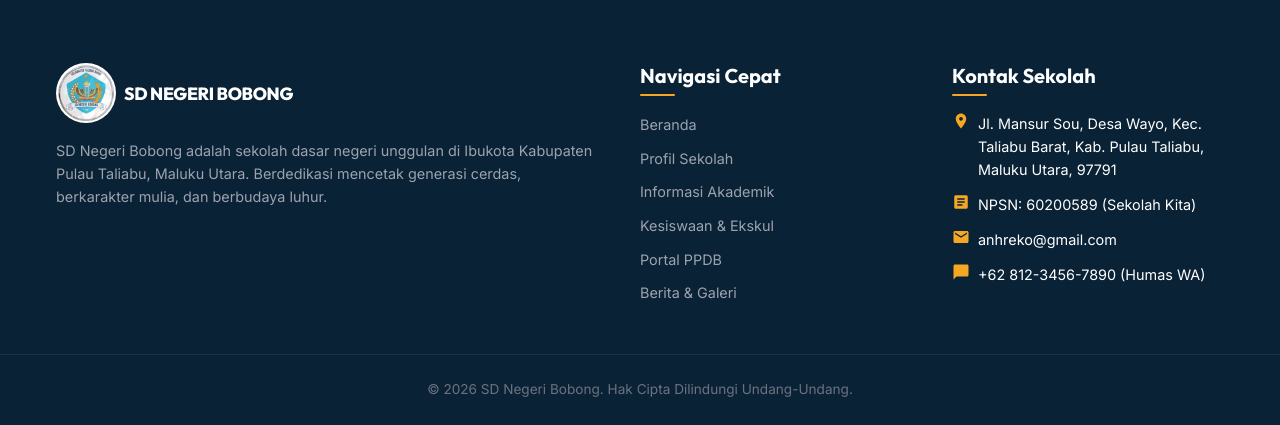
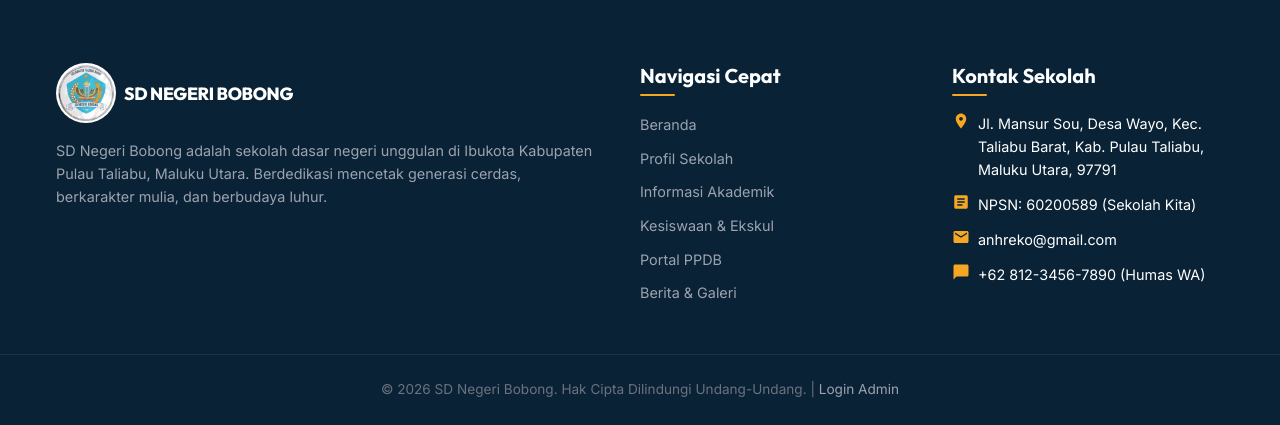
Before and after one commit to umamit/sdbobong, a Flask app: page /berita in a window 1280 px wide. Shown: the part 2413-2838 px from the top of the page. Run offline with Flask 3, Linux system fonts and the light colour scheme.

Commit message:
Add subtle Admin Login link to base footer

```diff
--- a/templates/base.html
+++ b/templates/base.html
@@ -101,7 +101,7 @@
         </div>
         <div class="footer-bottom">
             <div class="container">
-                <p>&copy; 2026 SD Negeri Bobong. Hak Cipta Dilindungi Undang-Undang.</p>
+                <p>&copy; 2026 SD Negeri Bobong. Hak Cipta Dilindungi Undang-Undang. | <a href="/admin/login" style="color: #9CA3AF; text-decoration: none; font-size: 0.85rem; transition: var(--transition-fast);" onmouseover="this.style.color='#ffffff'" onmouseout="this.style.color='#9CA3AF'">Login Admin</a></p>
             </div>
         </div>
     </footer>
```
